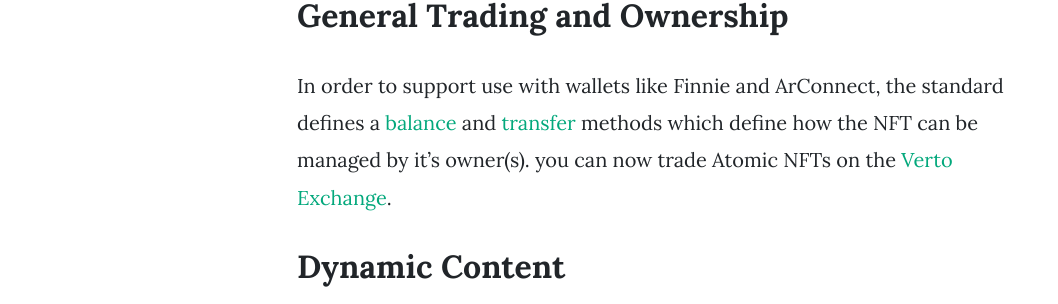
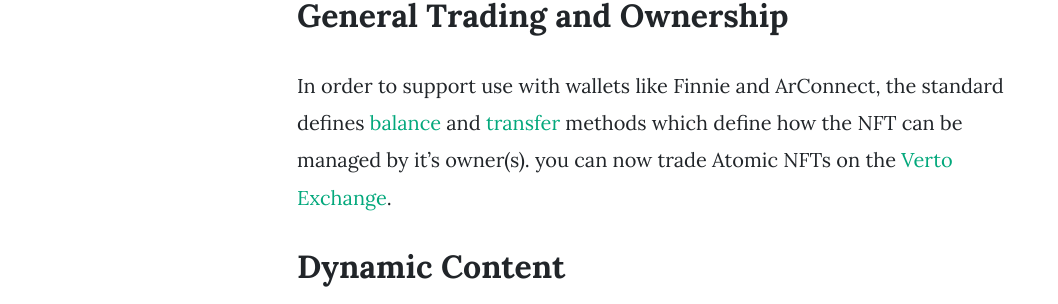
Before and after one commit to tykoii/blog, a Jekyll site: the page built from _posts/2021-08-06-Announcing-atomic-nft-standard.markdown, in a window 1280 px wide and 900 px high, scrolled down 1974 px. Shown: the part 187-491 px from the top of the window, without its empty margins (73-1131 px from the left). Built offline with Jekyll 4.4.1, drawn with Linux system fonts in a browser that asks for light colours; nearby versions of some CDN libraries; comment, search, counter and statistics services are not loaded.

```diff
--- a/_posts/2021-08-06-Announcing-atomic-nft-standard.markdown
+++ b/_posts/2021-08-06-Announcing-atomic-nft-standard.markdown
@@ -28,7 +28,7 @@ An Atomic NFT combines Smart Contracts and Decentralized Storage to register a s
 The [Atomic NFT Standard](https://atomicnft.com) provides a single common standard along with source code for deploying and creating custom NFTs. The rules are quite broad, and really only intended to ensure interoperability. As the standard evolves, more features can be added to the open-source github docs. Initially, the standard includes the following supported features.
 
 ## General Trading and Ownership
-In order to support use with wallets like Finnie and ArConnect, the standard defines a [balance](https://atomicnft.com/docs/Required-features-of-an-atomic-NFT/Balance/) and [transfer](https://atomicnft.com/docs/Required-features-of-an-atomic-NFT/Transfer/) methods which define how the NFT can be managed by it's owner(s). you can now trade Atomic NFTs on the [Verto Exchange](verto.exchange).
+In order to support use with wallets like Finnie and ArConnect, the standard defines [balance](https://atomicnft.com/docs/Required-features-of-an-atomic-NFT/Balance/) and [transfer](https://atomicnft.com/docs/Required-features-of-an-atomic-NFT/Transfer/) methods which define how the NFT can be managed by it's owner(s). you can now trade Atomic NFTs on the [Verto Exchange](verto.exchange).
 
 ## Dynamic Content
 Because Atomic NFTs can include any content as long as it loads into an HTML element, it is possible to embed dynamic JavaScript functionality based on outside information, as well as images and content in the form of text-based SVGs. The [Narcissus Flower](https://atomicnft.com/docs/Required-features-of-an-atomic-NFT/Dynamic/) is one-such example, which blossoms when it receives more attention.
```
